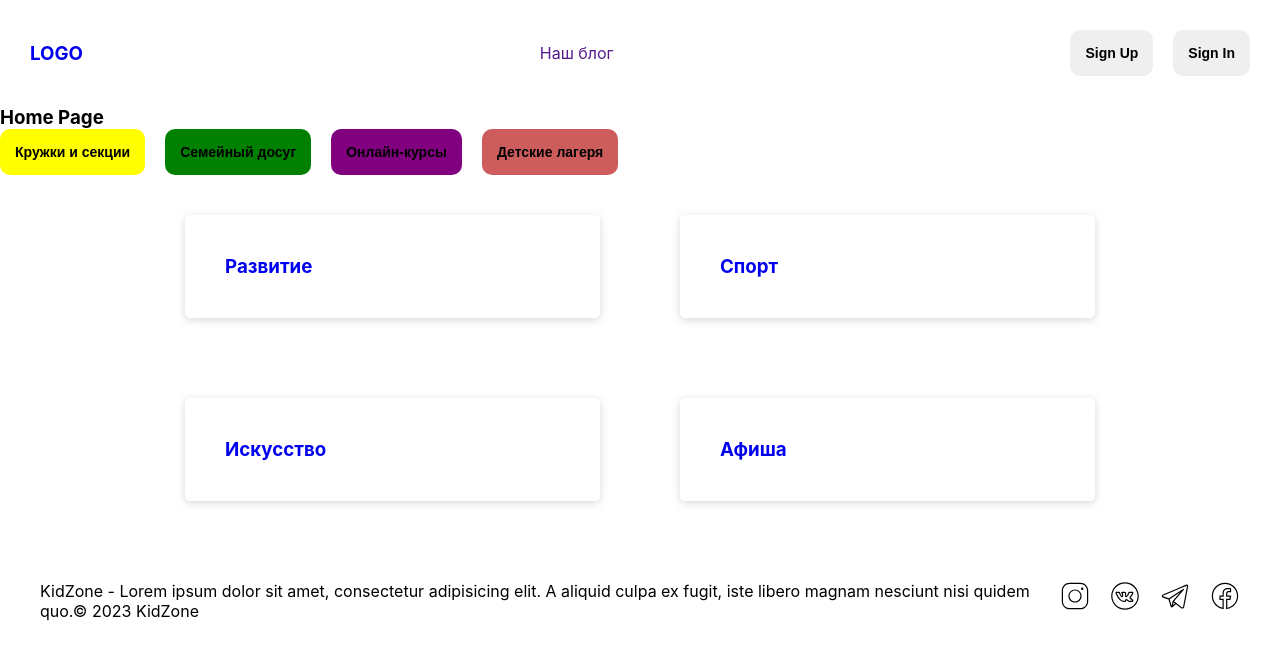
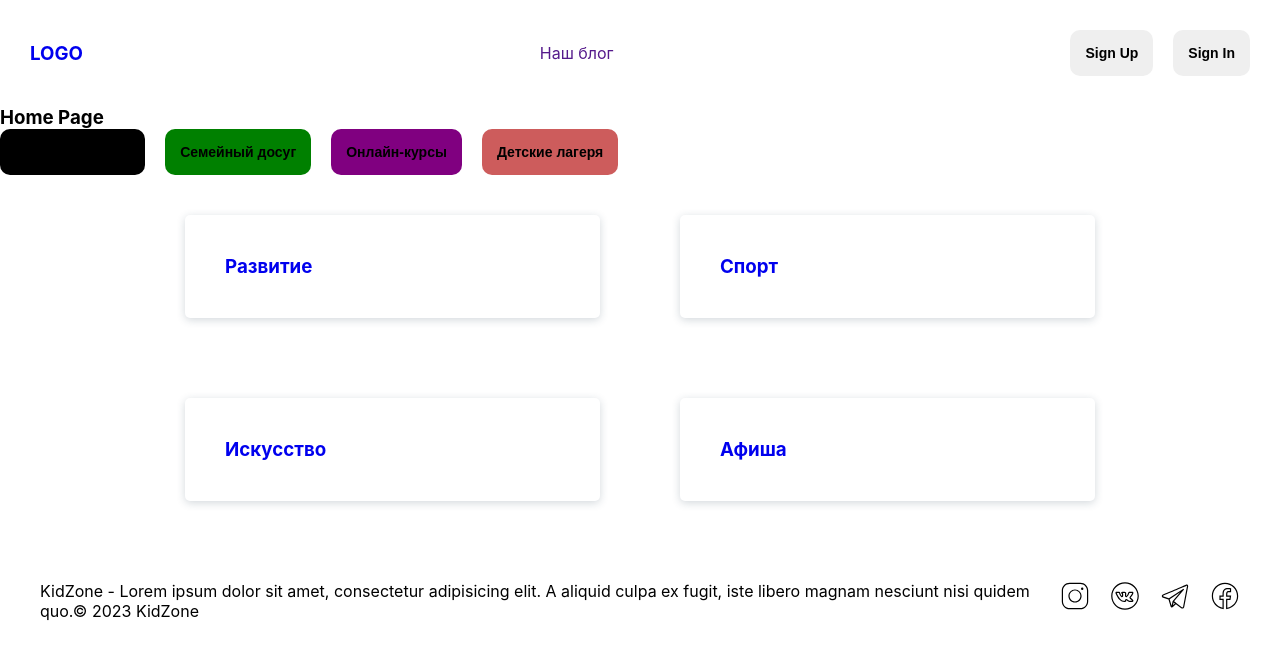
Before and after one commit to TotSamiy2Pac/Circles, a React (Create React App) app: page / in a window 1280 px wide. Shown: the top 658 px of the page. Built offline with nearby package versions, Linux system fonts and the light colour scheme.

Commit message:
dsadsadad

```diff
--- a/src/pages/homePage/homePage.js
+++ b/src/pages/homePage/homePage.js
@@ -11,7 +11,7 @@ const HomePage = () => {
             <div className={'btn-wrapper'}>
                 <Button
                     name='Кружки и секции'
-                    color='yellow'
+                    color='black'
                 />
                 <Button
                     name='Семейный досуг'
```
